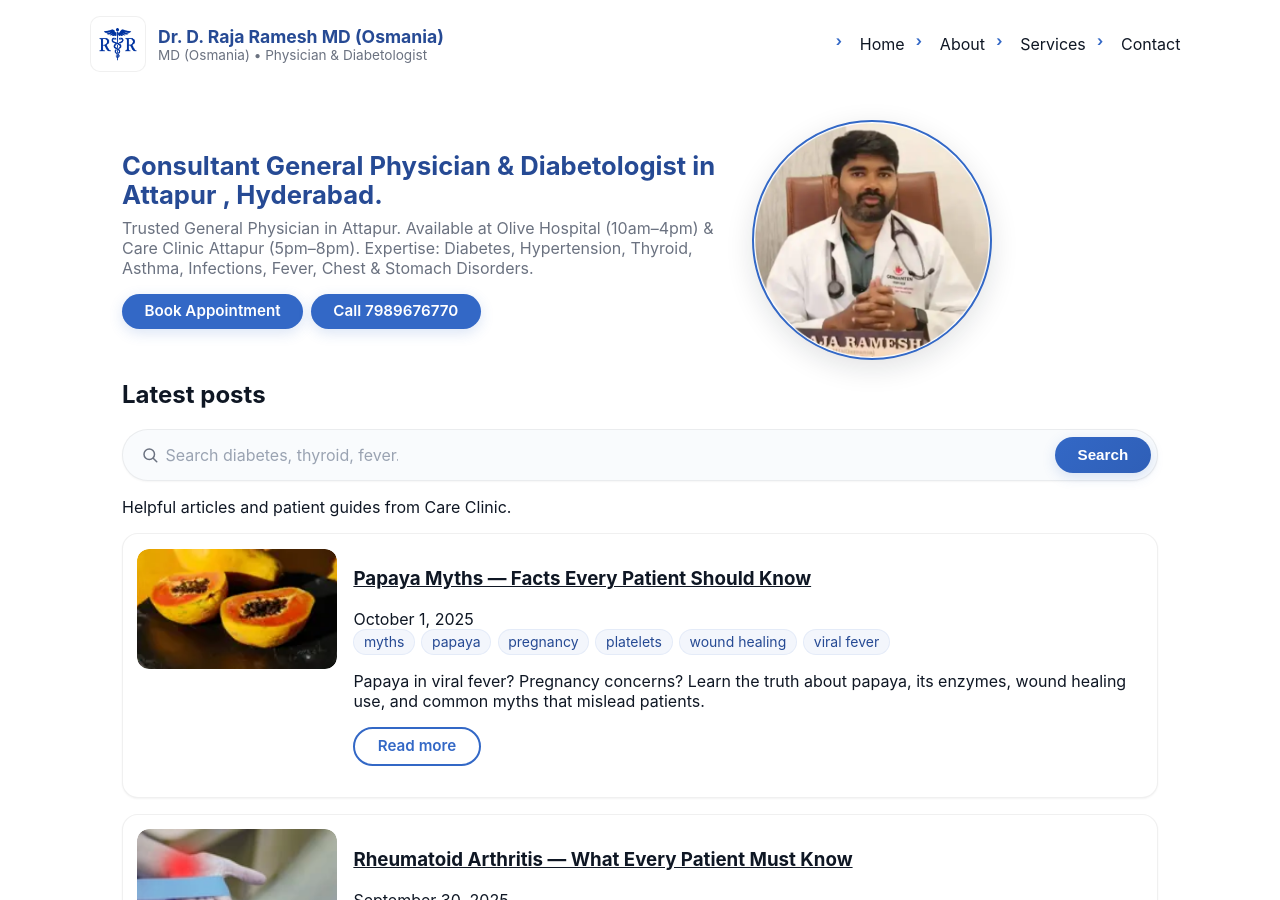
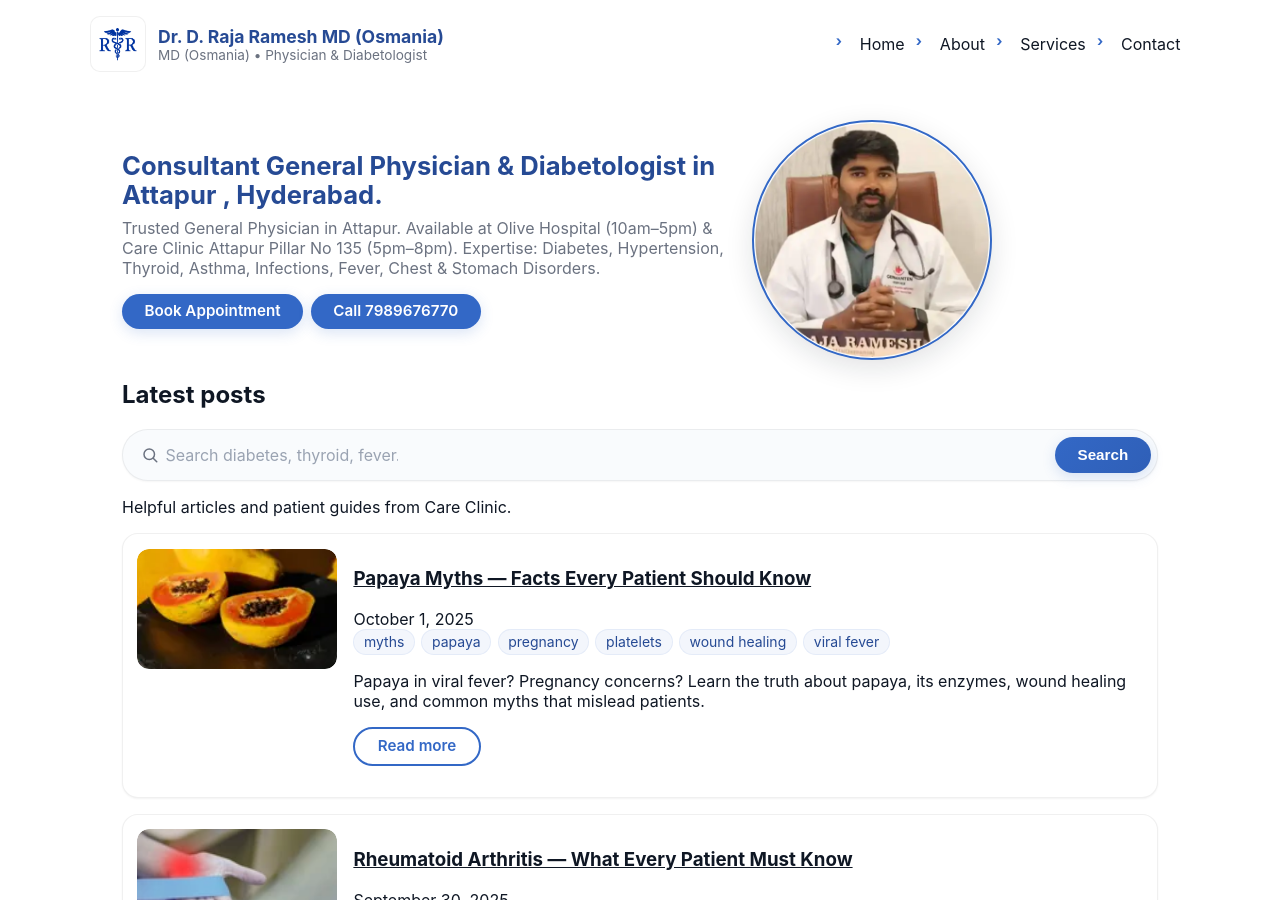
Before and after one commit to drrajarameshd/rr, a Jekyll site: the page built from index.html, in a window 1280 px wide and 900 px high. Built offline with Jekyll 4.4.1, drawn with Linux system fonts in a browser that asks for light colours; the list of posts is cut into pages by our own code.

Commit message:
Revise clinic hours and address in index.html
Updated clinic location and hours in the description and hero section.

```diff
--- a/index.html
+++ b/index.html
@@ -1,7 +1,7 @@
 ---
 layout: default
 title: Dr. Raja Ramesh, MD (Osmania) | Best Diabetologist & General Physician in Attapur, Hyderabad
-description: "Available at Olive Hospital (10am–5pm) & Care Clinic Attapur (5pm–8pm). Expertise: Diabetes, Hypertension, Thyroid, Infections, Fever, Chest & Stomach Disorders. Call : 7989676770."
+description: "Available at Olive Hospital (10am–5pm) & Care Clinic , Pillar No 135, Attapur (5pm–8pm). Expertise: Diabetes, Hypertension, Thyroid, Infections, Fever, Chest & Stomach Disorders. Call : 7989676770."
 ---
 
 <!-- HERO / MAIN content (kept from your provided HTML) -->
@@ -9,7 +9,7 @@
   <div class="banner-inner">
     <div class="hero-text" style="color:var(--primary-dark)">
       <h2>Consultant General Physician & Diabetologist in Attapur , Hyderabad.</h2>
-      <p>Trusted General Physician in Attapur. Available at Olive Hospital (10am–4pm) & Care Clinic Attapur (5pm–8pm). Expertise: Diabetes, Hypertension, Thyroid, Asthma, Infections, Fever, Chest & Stomach Disorders.</p>
+      <p>Trusted General Physician in Attapur. Available at Olive Hospital (10am–5pm) & Care Clinic Attapur Pillar No 135 (5pm–8pm). Expertise: Diabetes, Hypertension, Thyroid, Asthma, Infections, Fever, Chest & Stomach Disorders.</p>
       <div class="btn-container">
         <a href="{{ '/contact.html' | relative_url }}" class="btn" title="Book an appointment">Book Appointment</a>
         <a href="tel:+917989676770" class="btn" title="Call Clinic">Call 7989676770</a>
```
